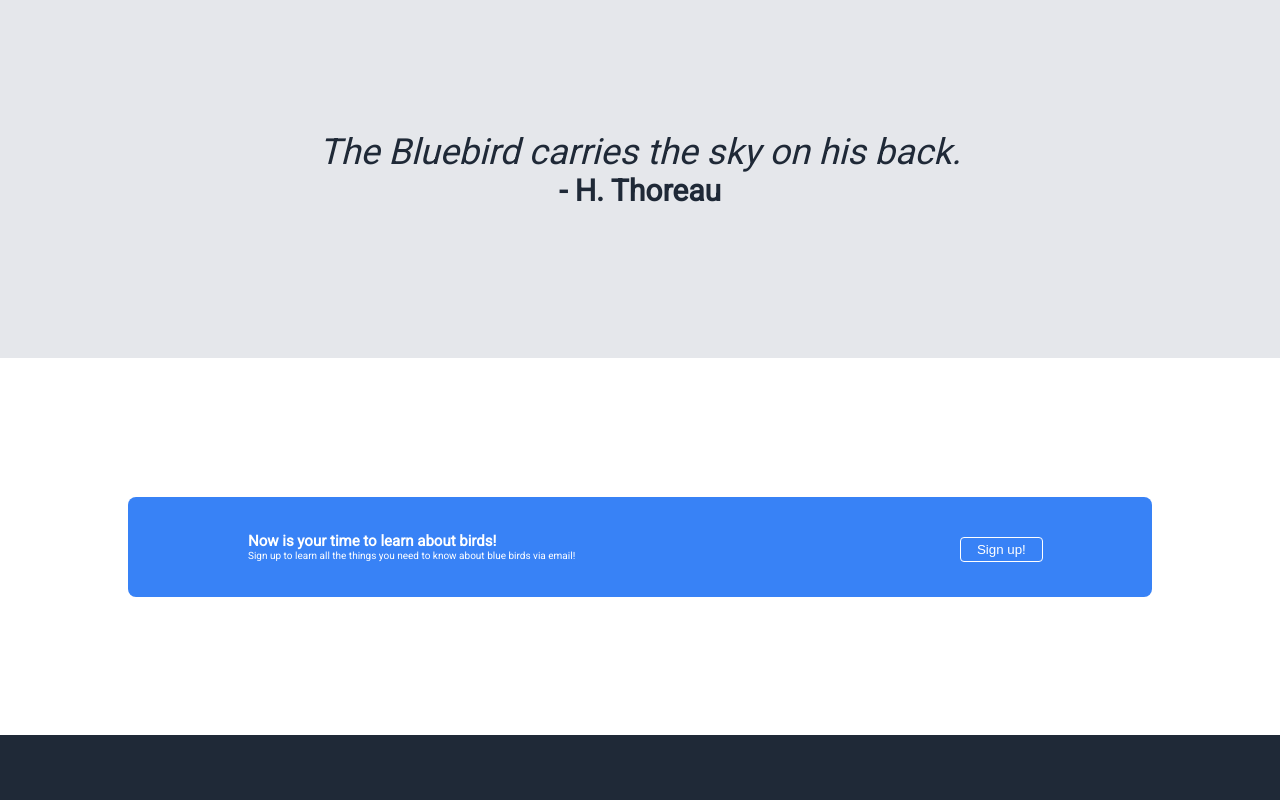
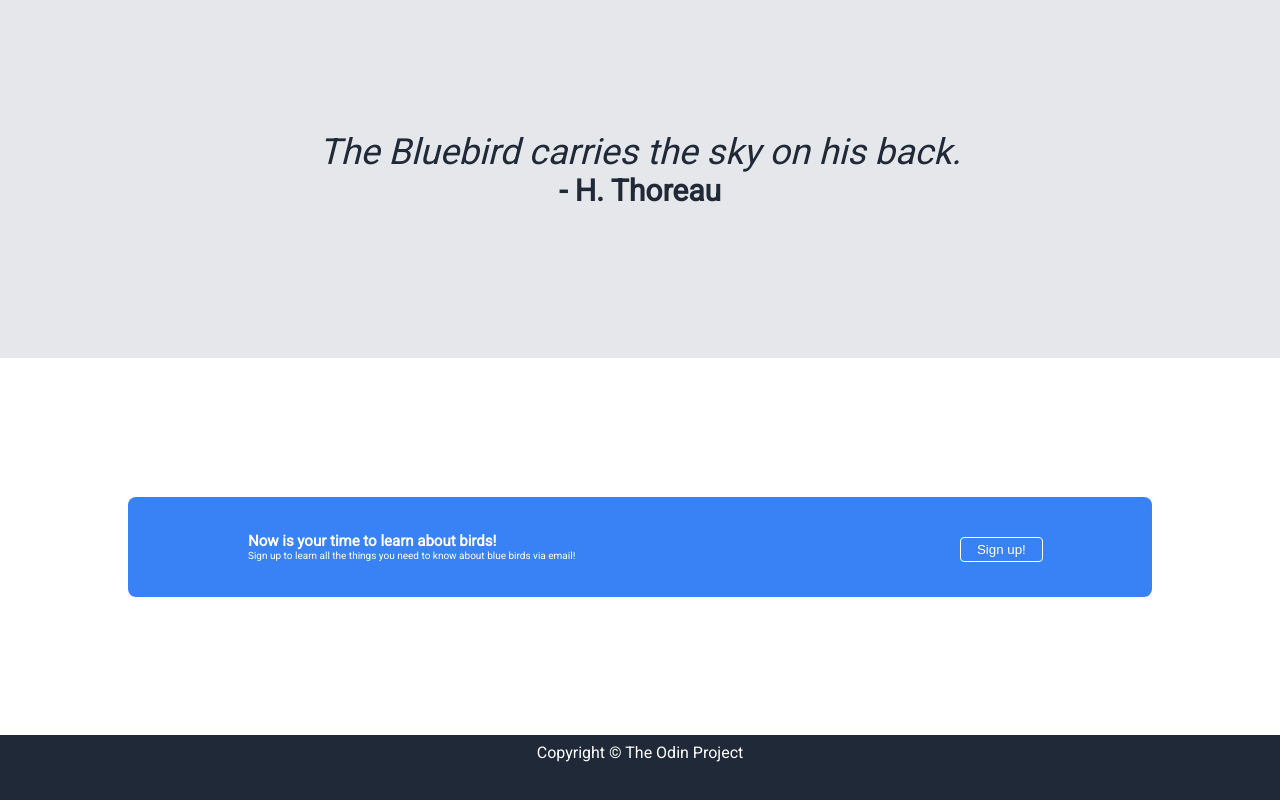
Before and after one commit to johnroul75/Project-Landing-Page, a plain HTML site: page index.html in a window 1280 px wide. Shown: the part 983-1783 px from the top of the page. Before the commit the page ends 1718 px from the top, so only its background shows below. Drawn offline with Linux system fonts and the light colour scheme.

Commit message:
Complete project and add final notes

```diff
--- a/index.html
+++ b/index.html
@@ -116,6 +116,8 @@
         </div>
       </div>
     </div>
-    <div class="footer"></div>
+    <div class="footer">
+      <div class="footer-content">Copyright © The Odin Project</div>
+    </div>
   </body>
 </html>
--- a/style.css
+++ b/style.css
@@ -1,5 +1,7 @@
 html, body {
     font-family: roboto, sans-serif;
+    margin: 0;
+    padding: 0;
 
 }
 
@@ -223,3 +225,14 @@ button {
 button {
     border: white solid 1px;
 }
+
+.footer {
+    display: flex;
+    align-items: center;
+    justify-content: center;
+    margin-bottom: 50px;
+    padding-left:128px;
+    padding-right: 128px;
+    padding-top: 8px;
+
+}
```
Also changed, not shown: 1 other file.
